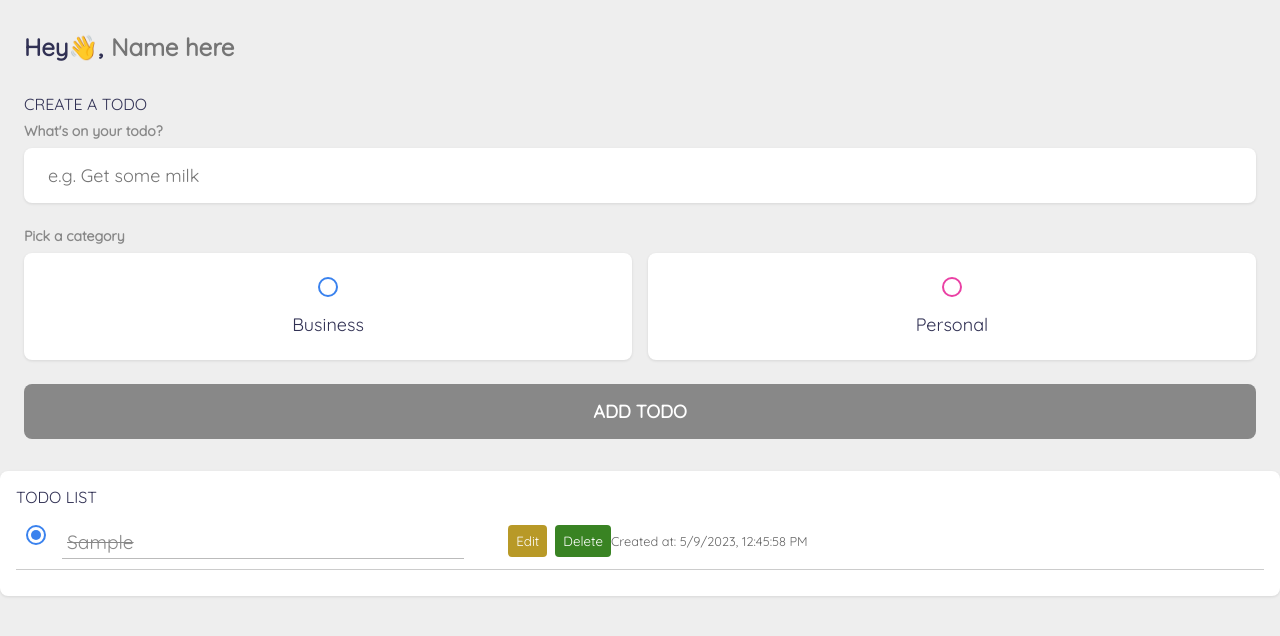
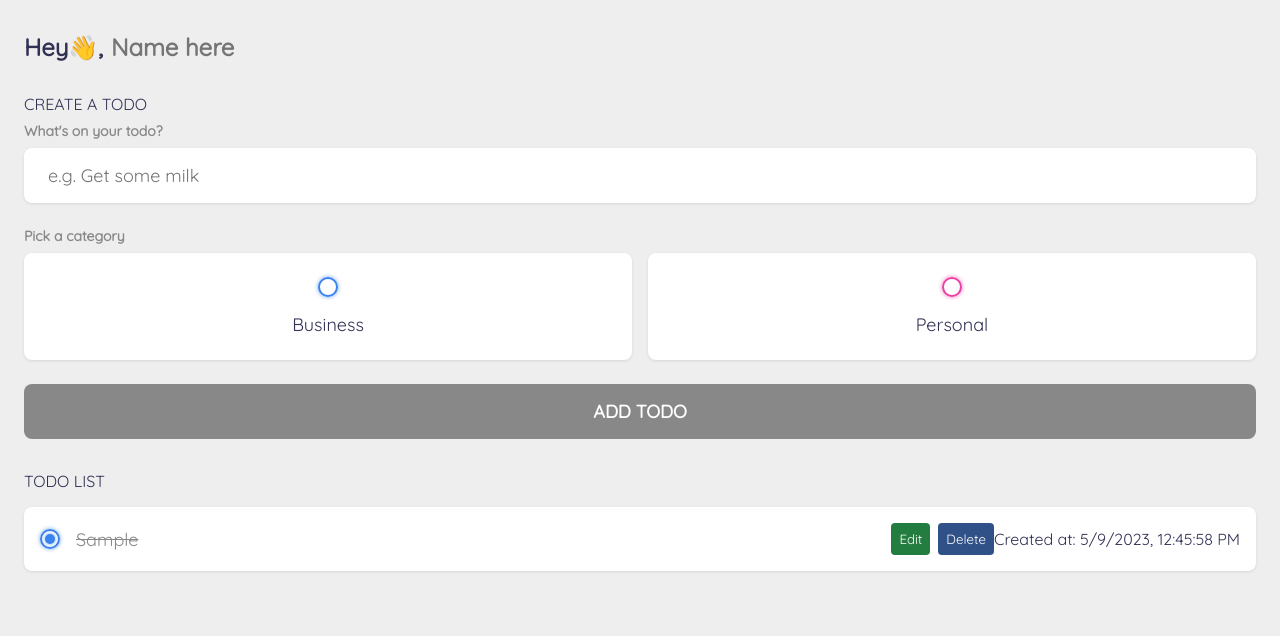
Before and after one commit to DedanKimani/MyTodo, a plain HTML site: page index.html in a window 1280 px wide. Both pictures are taken after typing "Sample" into the empty fields and a click on the input "Add todo". Drawn offline with Linux system fonts and the light colour scheme.

Commit message:
Updated todo item

```diff
--- a/style.css
+++ b/style.css
@@ -1,84 +1,81 @@
-:root{
+/* Variables */
+:root {
 	--primary: #EA40A4;
-    --business: #3A82EE;
+	--business: #3a82ee;
 	--personal: var(--primary);
 	--light: #EEE;
 	--grey: #888;
 	--dark: #313154;
-    --danger: #FF5b57;
-    -yellow: #d2b033;
-    -green: #398323;
+	--danger: #ff5b57;
 
 	--shadow: 0 1px 3px rgba(0, 0, 0, 0.1);
 
-    -business-glow: 0px 0px 4px rgb(58, 130, 238, 0.75);
-    -personal-glow: 0px 0px 4px rgb(234, 64, 164, 0.75);
+	--business-glow: 0px 0px 4px rgba(58, 130, 238, 0.75);
+	--personal-glow: 0px 0px 4px rgba(234, 64, 164, 0.75);
+}
+/* End of Variables */
 
-
-}
-
-*{
+/* Resets */
+* {
 	margin: 0;
 	padding: 0;
 	box-sizing: border-box;
 	font-family: 'Quicksand', sans-serif;
 }
 
-input:not([type="radio"]):not([type="checkbox"]), button{
+input:not([type="radio"]):not([type="checkbox"]), button {
 	appearance: none;
 	border: none;
 	outline: none;
 	background: none;
 	cursor: initial;
 }
+/* End of Resets */
 
-body{
+body {
 	background: var(--light);
 	color: var(--dark);
 }
 
-section{
+section {
 	margin-top: 2rem;
 	margin-bottom: 2rem;
 	padding-left: 1.5rem;
 	padding-right: 1.5rem;
-
 }
 
-h3{
+h3 {
 	color: var(--dark);
 	font-size: 1rem;
 	font-weight: 400;
 	margin-bottom: 0.5rem;
-
 }
 
-h4{
+h4 {
 	color: var(--grey);
 	font-size: 0.875rem;
 	font-weight: 700;
 	margin-bottom: 0.5rem;
 }
 
-.greeting .title{
+.greeting .title {
 	display: flex;
 }
 
-.greeting .title input{
+.greeting .title input {
 	margin-left: 0.5rem;
 	flex: 1 1 0%;
 	min-width: 0;
 }
 
 .greeting .title,
-.greeting .title input{
+.greeting .title input {
 	color: var(--dark);
 	font-size: 1.5rem;
 	font-weight: 700;
-
 }
 
-.create-todo input[type="text"]{
+.create-todo input[type="text"] {
 	display: block;
 	width: 100%;
 	font-size: 1.125rem;
@@ -88,7 +85,6 @@ h4{
 	border-radius: 0.5rem;
 	box-shadow: var(--shadow);
 	margin-bottom: 1.5rem;
-
 }
 
 .create-todo .options {
@@ -96,28 +92,26 @@ h4{
 	grid-template-columns: repeat(2, 1fr);
 	grid-gap: 1rem;
 	margin-bottom: 1.5rem;
-
 }
 
-.create-todo .options label{
+.create-todo .options label {
 	display: flex;
 	flex-direction: column;
 	align-items: center;
-    justify-content:center;
+	justify-content: center;
 	background-color: #FFF;
 	padding: 1.5rem;
 	box-shadow: var(--shadow);
 	border-radius: 0.5rem;
 	cursor: pointer;
-
 }
 
 input[type="radio"],
-input[type="checkbox"]{
+input[type="checkbox"] {
 	display: none;
 }
 
-.bubble{
+.bubble {
 	display: flex;
 	align-items: center;
 	justify-content: center;
@@ -126,18 +120,15 @@ input[type="checkbox"]{
 	border-radius: 999px;
 	border: 2px solid var(--business);
 	box-shadow: var(--business-glow);
-
 }
 
-.bubble.personal{
+.bubble.personal {
 	border-color: var(--personal);
 	box-shadow: var(--personal-glow);
-
 }
 
-
-.bubble::after{
-    content:'';
+.bubble::after {
+	content: '';
 	display: block;
 	opacity: 0;
 	width: 0px;
@@ -146,125 +137,51 @@ input[type="checkbox"]{
 	box-shadow: var(--business-glow);
 	border-radius: 999px;
 	transition: 0.2s ease-in-out;
-
 }
 
-.bubble.personal::after{
+.bubble.personal::after {
 	background-color: var(--personal);
 	box-shadow: var(--personal-glow);
-
 }
 
-input:checked ~ .bubble::after{
+input:checked ~ .bubble::after {
 	width: 10px;
 	height: 10px;
 	opacity: 1;
 }
 
-.create-todo .options label div{
+.create-todo .options label div {
 	color: var(--dark);
 	font-size: 1.125rem;
-margin-top:1rem;
-
+	margin-top: 1rem;
 }
 
-.create-todo input[type="submit"]{
+.create-todo input[type="submit"] {
 	display: block;
 	width: 100%;
 	font-size: 1.125rem;
 	padding: 1rem 1.5rem;
-    color:#FFF;
+	color: #FFF;
 	font-weight: 700;
 	text-transform: uppercase;
 	background-color: var(--grey);
-    box-shadow: var(--personal-glow);
+
 	border-radius: 0.5rem;
 	cursor: pointer;
 	transition: 0.2s ease-out;
-
 }
 
-.create-todo input[type="submit"]:hover{
+.create-todo input[type="submit"]:hover {
 	opacity: 0.75;
 }
 
-.todo-list .list{
+.todo-list .list {
 	margin: 1rem 0;
-
 }
 
-.todo-list .todo-list{
-    display:flexl;
-    align-items: center;
-    background-color: #FFF;
-    padding: 1rem;
-    border-radius: 0.5rem;
-    box-shadow: var(--shadow);
-    margin-bottom: 1rem;
-
-}
-
-.todo-item label{
-    display: block;
-    margin-right: 1rem;
-    cursor: pointer;
-}
-.todo-item .todo-content{
-    flex: 1 1 0%;
-
-}
-
-.todo-item .todo-content input{
-    color:var (--dark);
-    font-size: 1.125rem;
-
-}
-
-.todo-item .actions{
+.todo-list .todo-item {
 	display: flex;
 	align-items: center;
-}
-
-.todo-item .actions button{
-    display: block;
-    padding: 0.5rem;
-    border-radius: 0.25rem;
-    color: #FFF;
-    cursor: pointer;
-    transition: 0.2s ease-in-out;
-
-}
-
-.todo-item .actions button:hover {
-	opacity: 0.75;
-}
-
-.todo-item .actions .edit{
-    margin-right: 0.5rem;
-    background-color: #b89927;
-}
-
-.todo-item .actions .delete{
-
-    background-color: #398323;
-}
-
-.todo-item.done .todo-content input {
-	text-decoration: line-through;
-	color: var(--grey);
-}
-
-.todo-label {
-    display: flex;
-    align-items: center;
-    margin-bottom: 1rem;
-  }
-
-  .todo-label input[type="checkbox"] {
-    margin-right: 1rem;
-  }
-
-  .todo-list {
 	background-color: #FFF;
 	padding: 1rem;
 	border-radius: 0.5rem;
@@ -272,107 +189,50 @@ align-items: center;
 	margin-bottom: 1rem;
 }
 
-  .todo-list .list {
-    margin: 0;
-    padding: 0;
-    list-style: none;
-  }
-
-  .todo-list li {
-    display: flex;
-    align-items: center;
-    margin-bottom: 1rem;
-  }
-
-  .todo-list li label {
+.todo-item label {
 	display: block;
 	margin-right: 1rem;
 	cursor: pointer;
 }
 
-  .todo-list li .todo-content {
+.todo-item .todo-content {
 	flex: 1 1 0%;
 }
 
-  .todo-list li .todo-content input {
+.todo-item .todo-content input {
 	color: var(--dark);
 	font-size: 1.125rem;
-    border: none;
-    background: none;
+  width: 98%;
 }
 
-  .todo-list li .actions {
+.todo-item .actions {
 	display: flex;
 	align-items: center;
 }
 
-  .todo-list li .actions button {
-    margin-left: 1rem;
-    font-size: 1rem;
-    color: var(--danger);
-    border: none;
-    background: none;
+.todo-item .actions button {
+	display: block;
+	padding: 0.5rem;
+	border-radius: 0.25rem;
+	color: #FFF;
 	cursor: pointer;
+	transition: 0.2s ease-in-out;
 }
 
-  .todo-item {
-    display: flex;
-    align-items: center;
-    margin-bottom: 10px;
+.todo-item .actions button:hover {
+	opacity: 0.75;
 }
 
-  /* Style for the checkbox */
-  .todo-item input[type=checkbox] {
-    margin-right: 10px;
+.todo-item .actions .edit {
+	margin-right: 0.5rem;
+	background-color: #247d40;
 }
 
-  /* Style for the todo text */
-  .todo-item span {
-    flex-grow: 1;
+.todo-item .actions .delete {
+	background-color: #2f5188 ;
 }
 
-  /* Style for the edit and delete buttons */
-  .todo-item .edit-button,
-  .todo-item .delete-button {
-    margin-left: 10px;
+.todo-item.done .todo-content input {
+	text-decoration: line-through;
+	color: var(--grey);
 }
-
-  .todo-item {
-    display: flex;
-    align-items: center;
-    padding: 10px;
-    border-bottom: 1px solid #ccc;
-  }
-
-  .todo-item input[type="checkbox"] {
-    margin-right: 10px;
-  }
-
-  .todo-item .todo-text {
-    flex: 1;
-  }
-
-  .todo-item .btn-edit,
-  .todo-item .btn-delete {
-    margin-left: 10px;
-  }
-  .todo-content input[type="text"] {
-    width: 90%;
-    max-width: 90%;
-    font-size: 1.2em;
-    padding: 5px;
-    border: none;
-    box-shadow: inset 0px -1px 0px #bbb;
-  }
-
-  .todo-item {
-    display: flex;
-    flex-direction: row;
-    align-items: flex-start;
-  }
-
-  .created-at {
-    margin-top: 0.5rem;
-    font-size: 0.8rem;
-    color: #666;
-  }
```
Lines whose indentation alone changed are shown as unchanged.
